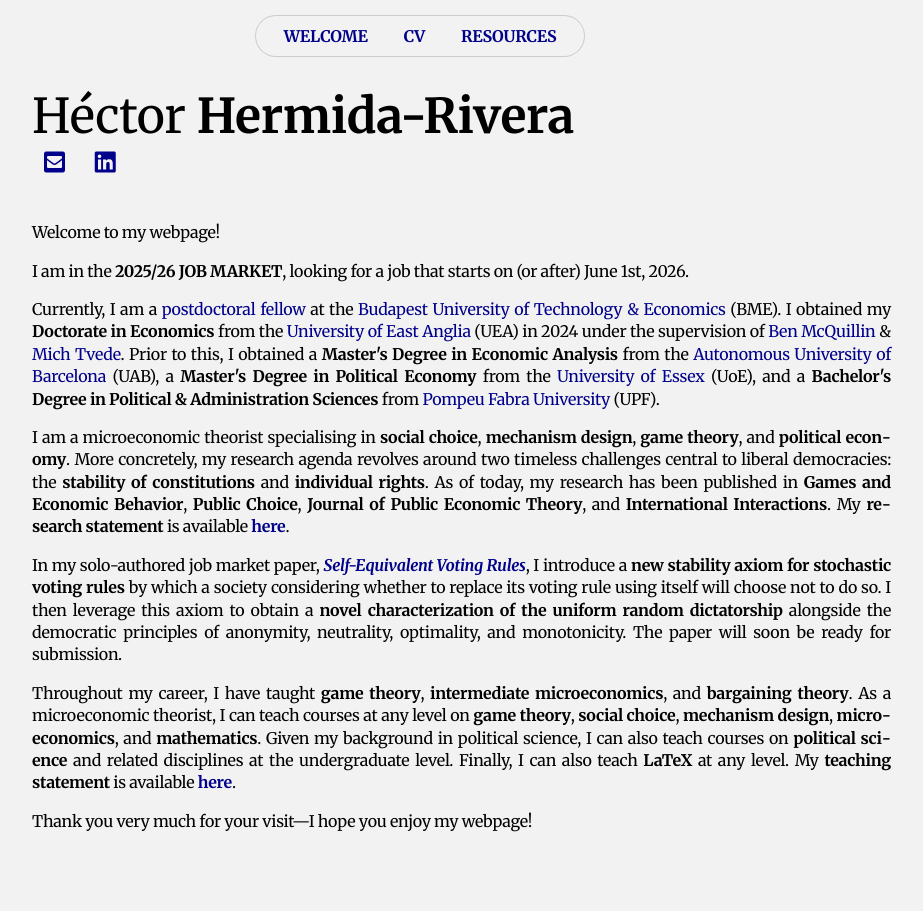
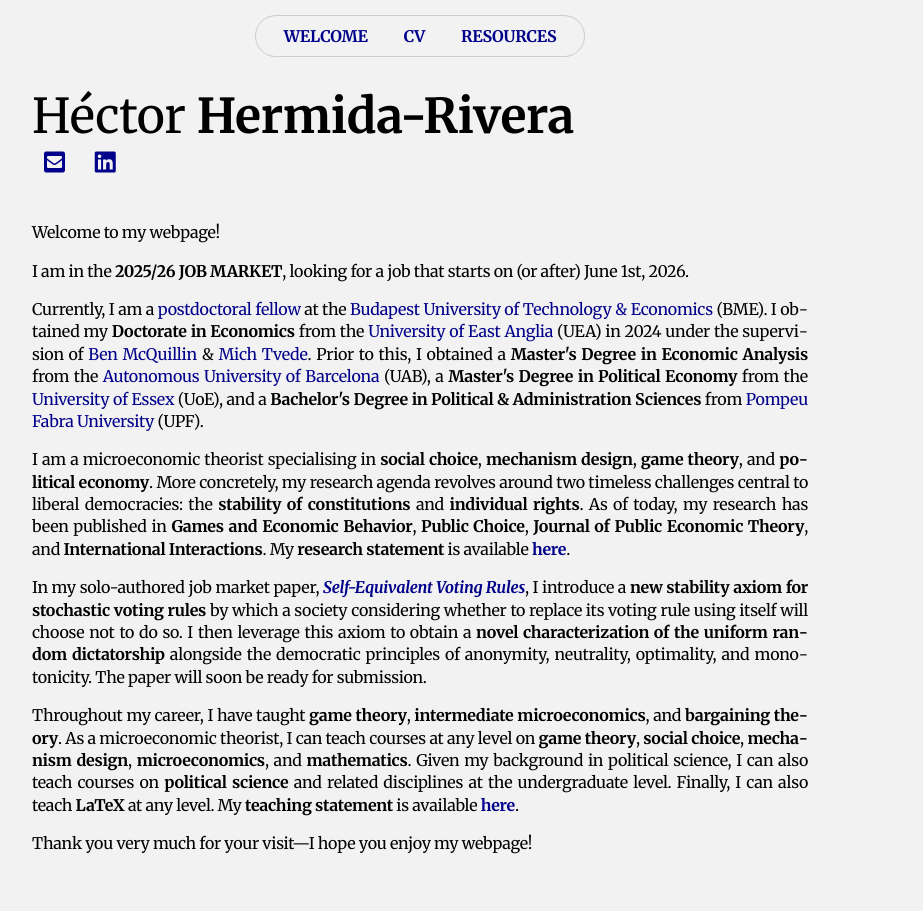
Before and after one commit to HectorHermidaRivera/hectorhermidarivera.github.io, a Jekyll site: the page built from index.md, in a window 1280 px wide. Shown: the whole page, without its empty margins (220-1143 px from the left). Built offline with Jekyll 4.4.1, drawn with Linux system fonts in a browser that asks for light colours; a style sheet for code colours, icons or effects is not loaded.

Commit message:
Update index.md

```diff
--- a/index.md
+++ b/index.md
@@ -39,7 +39,7 @@ title: Héctor Hermida-Rivera
     </a>
   </div>
 
-<div class="two-column">
+<div class="two-column" style="padding-right: 83px; box-sizing: border-box">
   <div class="label"></div>
   <div class="value">
   <p>Welcome to my webpage!</p>
```
